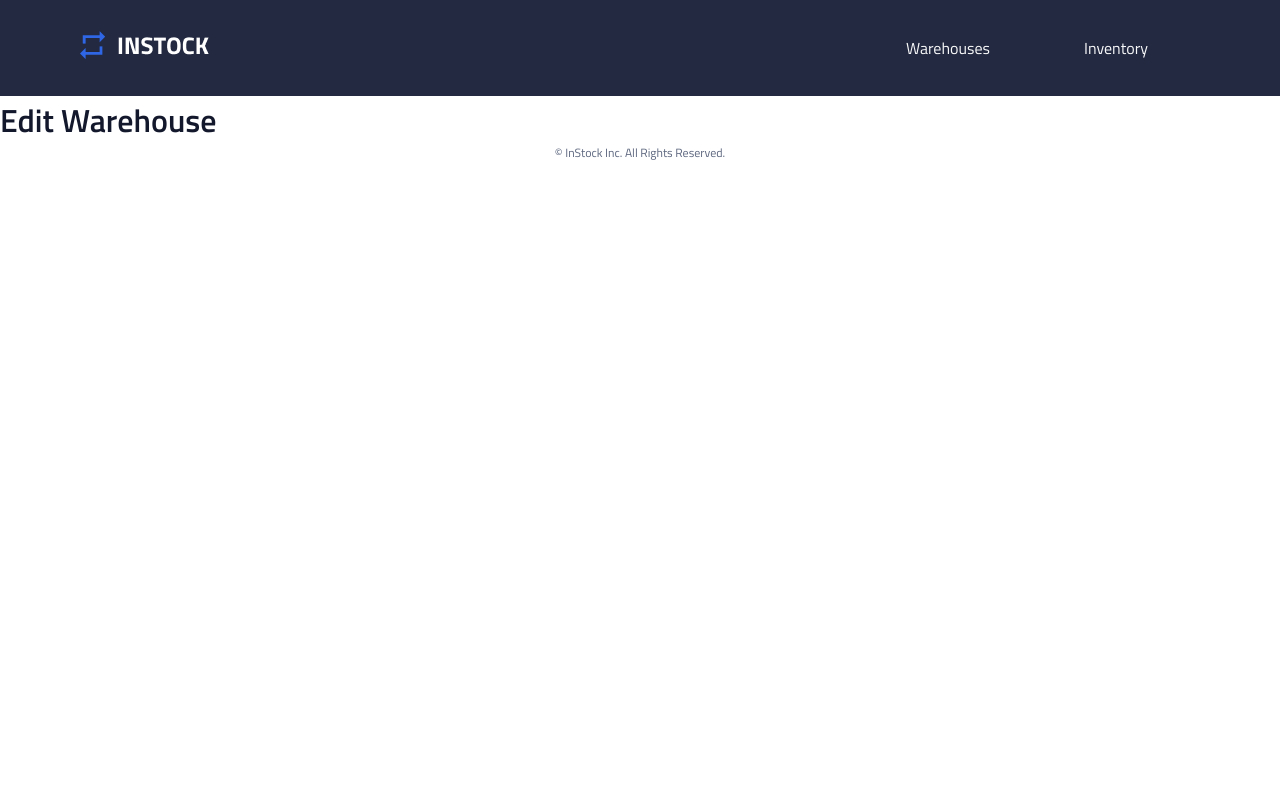
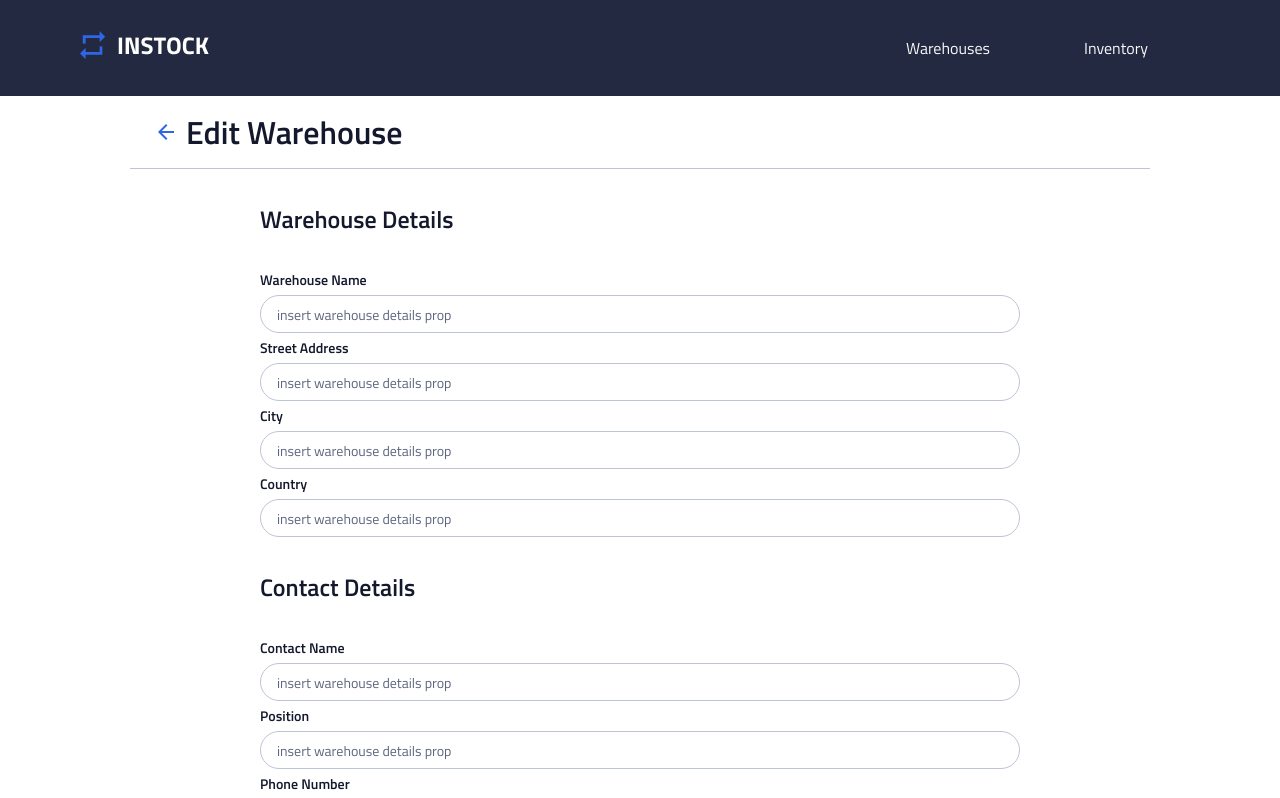
Before and after one commit to humairatasnim/instock-mont-blanc, a React (Vite) app: page /warehouses/1/edit in a window 1280 px wide. Shown: the top 798 px of the page. Built offline with nearby package versions, Linux system fonts and the light colour scheme.

Commit message:
add title container and form component

```diff
--- a/src/pages/EditWarehouse/EditWarehouse.jsx
+++ b/src/pages/EditWarehouse/EditWarehouse.jsx
@@ -1,10 +1,18 @@
+import WarehouseForm from "../../components/WarehouseForm/WarehouseForm";
 import "./EditWarehouse.scss";
+import backbutton from "../../assets/icons/arrow_back-24px.svg"
+
 
 function EditWarehouse() {
   return (
-    <>
-      <h1>Edit Warehouse</h1>
-    </>
+    <div className="container">
+      <section className="title-container">
+        <img className="icon" src={backbutton}/>
+        <h1 className="page-header">Edit Warehouse</h1>
+      </section>
+
+      <WarehouseForm action={"Save"}/>
+    </div>
   );
 }
 
--- a/src/pages/EditWarehouse/EditWarehouse.scss
+++ b/src/pages/EditWarehouse/EditWarehouse.scss
@@ -0,0 +1,11 @@
+@use "../../styles/partials/variables" as *;
+@use "../../styles/partials/mixins" as *;
+
+.title-container {
+    display: flex;
+    flex-direction: row;
+    align-items: center;
+    gap: 8px;
+    padding: 16px 24px;
+    border-bottom: 1px solid $cloud;
+}
```
